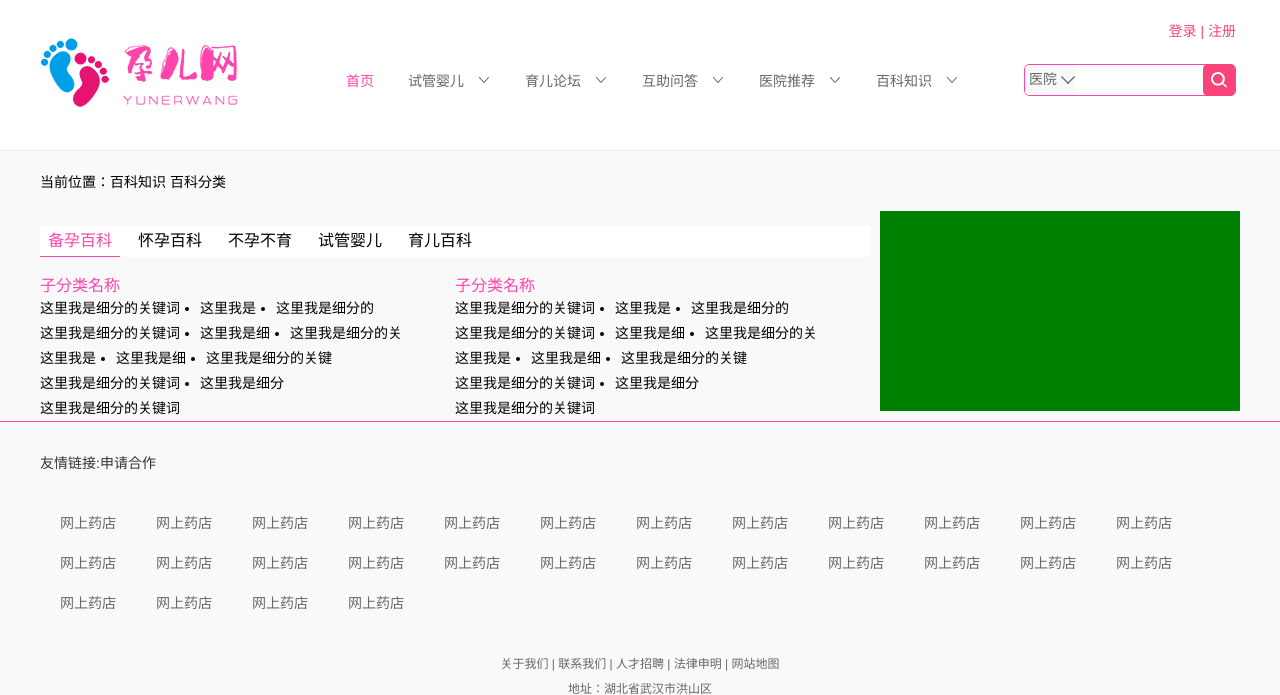
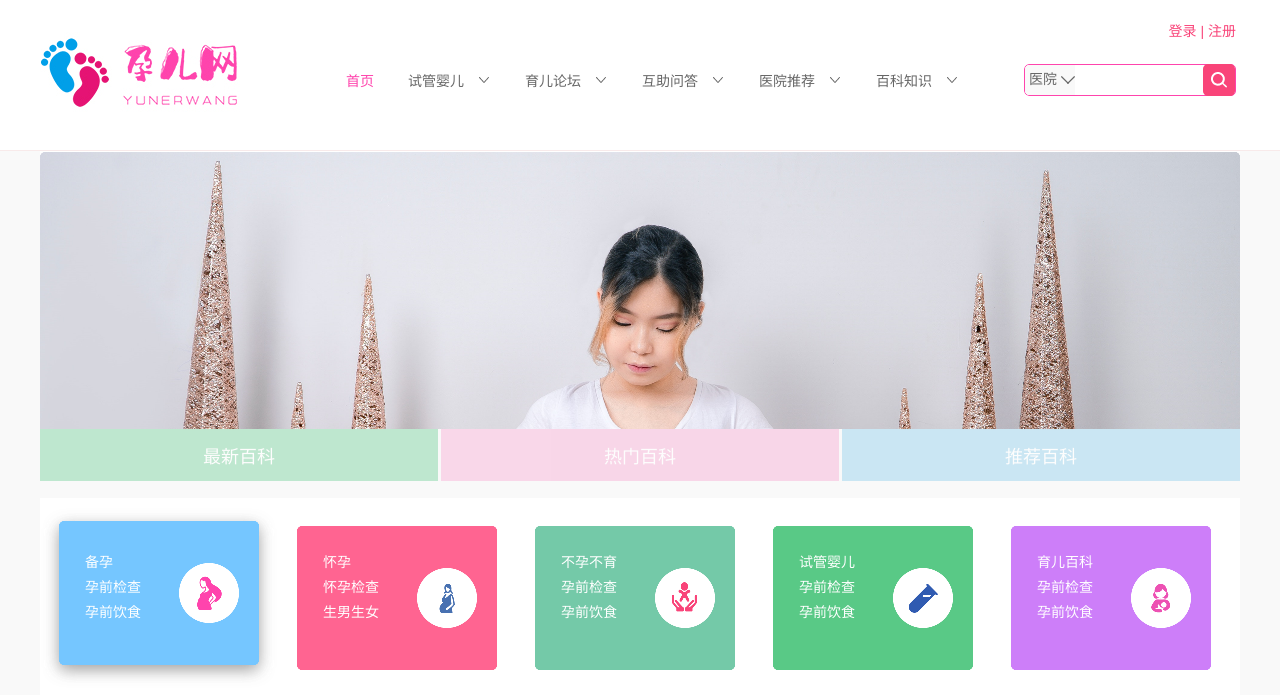
Before and after one commit to xiaohanxxx/yuerweb, a Django app: page /baike/ in a window 1280 px wide. Shown: the top 695 px of the page. Run offline with Django 3.2, Linux system fonts and the light colour scheme; data that the repository does not hold is empty; some libraries are stand-ins or nearby versions.

Commit message:
百科数据对接 百科》html

```diff
--- a/template/baike.html
+++ b/template/baike.html
@@ -18,72 +18,180 @@
 
 
 </head>
-<!-- 头部 -->
 {% include 'header.html' %}
+<style>
+	.swiper-container {
+      width: 100%;
+      height: 300px;
+      margin-left: auto;
+      margin-right: auto;
+    }
+
+    .gallery-top .swiper-slide {
+      background-size: cover;
+      background-position: center;
+      height: 348px;
+    }
+
+    .gallery-top {
+      height: 80%;
+      width: 100%;
+    }
+
+    .gallery-thumbs {
+      height: 15%;
+      box-sizing: border-box;
+    }
+
+    .gallery-thumbs .swiper-slide {
+      width: 100%;
+      background: red;
+      cursor: pointer;
+      color: #fff;
+      font-weight: 400;
+      font-family: "微软雅黑";
+    }
+
+    .gallery-thumbs .swiper-slide-thumb-active {
+      opacity: 1;
+    }
+</style>
+     <div class="bodysae">
+     	<div class="bodysaeconts">
+     		<div class="partone" style="width: 1200px; height: 347px;">
+ 			    <div class="swiper-container gallery-top">
+				    <div class="swiper-wrapper">
+					      <div class="swiper-slide"><img src="{% static 'img/banners.png' %}"></div>
+					      <div class="swiper-slide"><img src="{% static 'img/banners.png' %}"></div>
+					      <div class="swiper-slide"><img src="{% static 'img/banners.png' %}"></div>
+				    </div>
+				</div>
+				<div class="swiper-container gallery-thumbs">
+				      <div class="swiper-wrapper">
+					      <div class="swiper-slide" style="background:rgb(89,201,134,0.6); opacity: 0.6;">最新百科</div>
+					      <div class="swiper-slide" style="background:rgb(249,155,204,0.6); opacity: 0.6;">热门百科</div>
+					      <div class="swiper-slide" style="background:rgb(122,198,234,0.6); opacity: 0.6;">推荐百科</div>
+					  </div>
+			    </div>
+     		</div>
+     	</div>
+     </div>
 
 
-     <div class="curr_address">
-           当前位置：百科知识 百科分类
+     <div class="baikepariton">
+     	<div class="bkpartonfes">
+     		<div class="haohengconts">
+     			<ul style="overflow: hidden; width: 100%;">
+     				<li style="background: url({% static 'img/976.png' %}) no-repeat center center; height: 200px; width: 238px;">
+     					<p>
+     						<a href="">备孕</a>
+     						<a href="">孕前检查</a>
+     						<a href="">孕前饮食</a>
+     					</p>
+     				</li>
+     				<li style="background: url({% static 'img/977.png' %}) no-repeat center center; height: 200px; width: 238px;">
+     					<p>
+     						<a href="">怀孕</a>
+     						<a href="">怀孕检查</a>
+     						<a href="">生男生女</a>
+     					</p>
+     				</li>
+     				<li style="background: url({% static 'img/978.png' %}) no-repeat center center; height: 200px; width: 238px;">
+     					<p>
+     						<a href="">不孕不育</a>
+     						<a href="">孕前检查</a>
+     						<a href="">孕前饮食</a>
+     					</p>
+     				</li>
+     				<li style="background: url({% static 'img/979.png' %}) no-repeat center center; height: 200px; width: 238px;">
+     					<p>
+     						<a href="">试管婴儿</a>
+     						<a href="">孕前检查</a>
+     						<a href="">孕前饮食</a>
+     					</p>
+     				</li>
+     				<li style="background: url({% static 'img/980.png' %}) no-repeat center center; height: 200px; width: 238px;">
+     					<p>
+     						<a href="">育儿百科</a>
+     						<a href="">孕前检查</a>
+     						<a href="">孕前饮食</a>
+     					</p>
+     				</li>
+     			</ul>
+     		</div>
+     	</div>
      </div>
-
-     <div class="artcalAll">
-          <div class="leftarcallist">
-                <ul>
-                    <li class="curre_dh">备孕百科</li>
-                    <li>怀孕百科</li>
-                    <li>不孕不育</li>
-                    <li>试管婴儿</li>
-                    <li>育儿百科</li>
-                </ul>
-
-                <div class="child_fl">
-                        <div class="fl_list">
-                            <h3>子分类名称</h3>
-                            <ol>
-                                <li>这里我是细分的关键词</li>
-                                <li>这里我是</li>
-                                <li>这里我是细分的</li>
-                                <li>这里我是细分的关键词</li>
-                                <li>这里我是细</li>
-                                <li>这里我是细分的关</li>
-                                <li>这里我是</li>
-                                <li>这里我是细</li>
-                                <li>这里我是细分的关键</li>
-                                <li>这里我是细分的关键词</li>
-                                <li>这里我是细分</li>
-                                <li>这里我是细分的关键词</li>
-                            </ol>
-                        </div>
-                        <div class="fl_list">
-                            <h3>子分类名称</h3>
-                            <ol>
-                                <li>这里我是细分的关键词</li>
-                                <li>这里我是</li>
-                                <li>这里我是细分的</li>
-                                <li>这里我是细分的关键词</li>
-                                <li>这里我是细</li>
-                                <li>这里我是细分的关</li>
-                                <li>这里我是</li>
-                                <li>这里我是细</li>
-                                <li>这里我是细分的关键</li>
-                                <li>这里我是细分的关键词</li>
-                                <li>这里我是细分</li>
-                                <li>这里我是细分的关键词</li>
-                            </ol>
-                        </div>
-                </div>
 
 
 
+     <div class="parttwo">
+     	<div class="parttwopart">
+     		<div class="guanggaocgl">
+     			<img src="{% static 'img/cgl.png' %}">
+     		</div>
+     		<div class="rightlists">
+     			<div class="righttoptwo">
+     				<div class="ulli" ms-repeat="twotopNews">
+     					<a ms-attr-href="/baike/artcal/?aid={el.id}">
+                                   <img ms-attr-src="'http://127.0.0.1:8000/media/' + el.thumb" style="float: left; margin-right: 10px;">
+                                   <h3>{el.title}</h3>
+                                   <p>{el.excerpt}</p>
+                              </a>
+     				</div>
+     				<!-- <div class="ulli">
+     					<img src="{% static 'img/jixiefang.png' %}" style="float: left; margin-right: 10px;">
+     					<h3>我是文章标题最多显示两行跳转至论坛社区文章，超出的部分用...代替</h3>
+     					<p>我是文章正文内容，显示字段为文章正文部分开头截取内容，我最多显示四行，文案文案文案文案文案文案文案文案文案文案文案文案文案</p>
+     				</div> -->
+     			</div>
+     			<div class="rightbottmanther">
+     				<ul>
+     					<li ms-repeat="newartical"><a ms-attr-href="/baike/artcal/?aid={el.id}">{el.title}</a></li>
+     				</ul>
+     			</div>
+     		</div>
+     	</div>
+     </div>
+
+     <div class="biglists" ms-repeat="allbaikeData">
+     	<div class="partonebiglists">
+     		<div class="padiaeone">
+     			<div class="h3"><h3 style="width: 120px; height: 56px; line-height: 56px; border-bottom: 1px solid #ff44ad;">{el.menu_name}</h3></div>
+     			<div class="beiyunbaikepart">
+     				<div class="img" style="width: 205px; height: 308px; float: left;"><img src="{% static 'img/983.png' %}"></div>
+     				<div class="rightlistsa">
+     					<div class="ululli" ms-repeat-vw="el.children">
+     						<h4><a ms-attr-href="/baike/artcales/?aid={vw.mid}">{vw.menu_name}</a></h4>
+     						<div class="abq">
+     							<a ms-attr-href="/baike/api/articleapi?aid={vf.articleid}" ms-repeat-vf="vw.children">{vf.title}</a>
+     						</div>
+     					</div>
+     				</div>
+     			</div>
+     		</div>
+     	</div>
+     </div>
 
 
+     <!-- 底部 -->
+     {% include 'footer.html' %}
+     <script>
+             var galleryThumbs = new Swiper('.gallery-thumbs', {
+		      spaceBetween: 3,
+		      slidesPerView: 3,
+		      freeMode: false,
+		      watchSlidesVisibility: false,
+		      watchSlidesProgress: false,
+		    });
+		    var galleryTop = new Swiper('.gallery-top', {
+		      spaceBetween: 10,
+		      navigation: {
 
-          </div>
-         <div class="rightarclalist">
-
-         </div>
-     </div>
-<!-- 底部 -->
-{% include 'footer.html' %}
+		      },
+		      thumbs: {
+		        swiper: galleryThumbs
+		      }
+		    });
+     </script>
 </body>
 </html>
--- a/template/footer.html
+++ b/template/footer.html
@@ -230,13 +230,17 @@
         },
         allbaikeData:[],
         getAllbaikeData:function(){//获取百科所有栏目
+            var count = {
+                count:2
+            }
              $.ajax({
               type: 'post',
               url: '/baike/api/sgbk_sjldapi',
-              data: {},
+              data: count,
               dataType: "json",
               // timeout: 10000,
               success: function(data) {
+                  console.log(data,88888888888888);
                  vm.allbaikeData = data;
                  vm.datasgyes = data;
                  vm.changrightlm(1,0);
```
